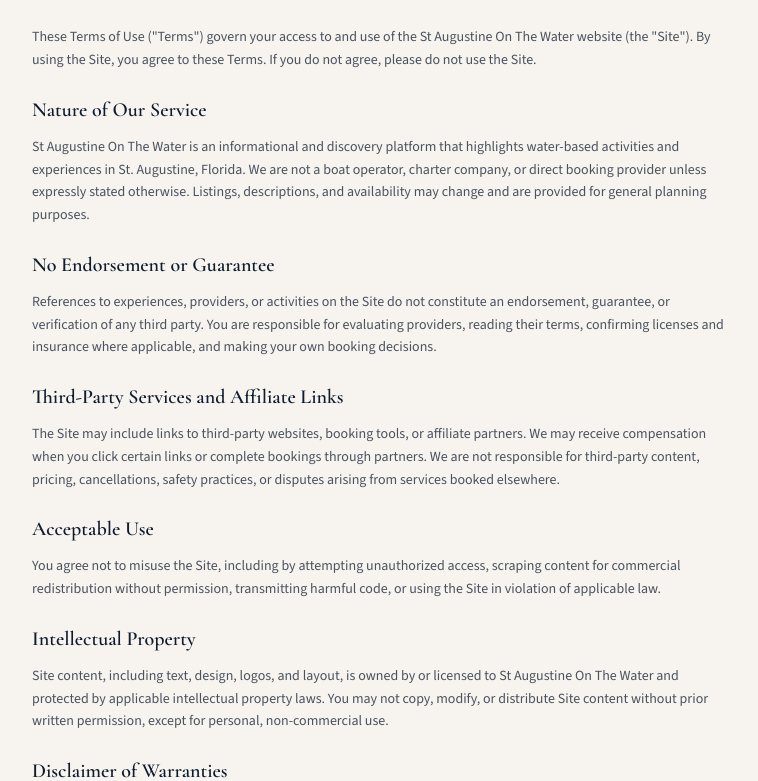
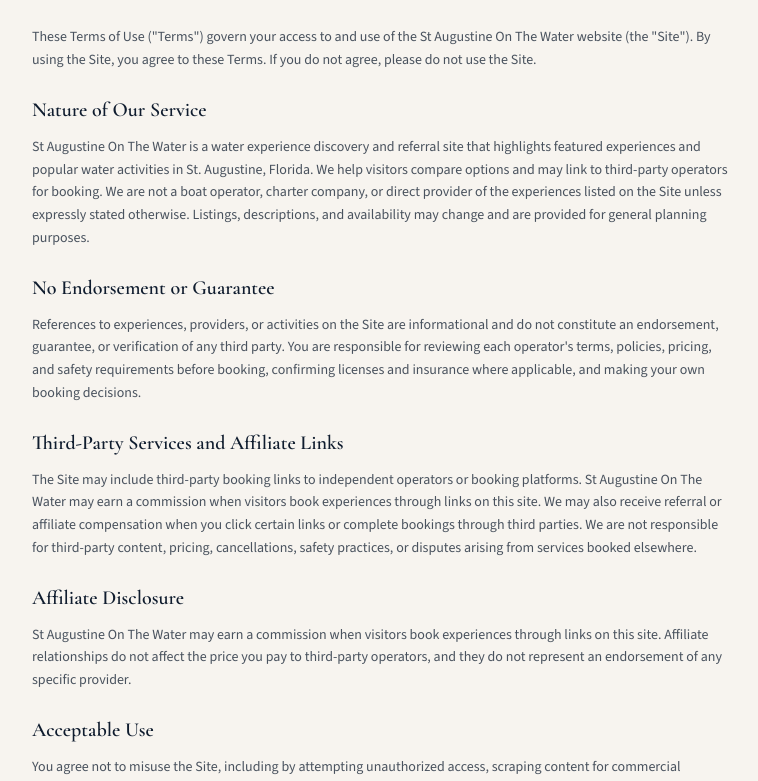
Before and after one commit to reedmosley659/staugustineonthewater, a Next.js app: page /terms in a window 1280 px wide. Shown: the part 281-1062 px from the top of the page, without its empty margins (256-1014 px from the left). Built offline with nearby package versions, Linux system fonts and the light colour scheme.

Commit message:
Prepare site for FHDN approval

```diff
--- a/src/app/layout.tsx
+++ b/src/app/layout.tsx
@@ -17,7 +17,7 @@ const sourceSans = Source_Sans_3({
 export const metadata: Metadata = {
   title: "St Augustine On The Water | Water Experiences in St. Augustine, FL",
   description:
-    "Discover the best water-based experiences in St. Augustine, Florida — private boat rentals, sunset cruises, dolphin tours, fishing charters, and more.",
+    "Compare and discover water-based experiences in St. Augustine, Florida — boat rentals, sunset cruises, dolphin tours, fishing charters, and seasonal cruises.",
 };
 
 export default function RootLayout({
--- a/src/app/privacy-policy/page.tsx
+++ b/src/app/privacy-policy/page.tsx
@@ -11,14 +11,15 @@ export default function PrivacyPolicyPage() {
   return (
     <LegalPageShell title="Privacy Policy">
       <p>
-        <strong>Last updated:</strong> May 18, 2026
+        <strong>Last updated:</strong> May 19, 2026
       </p>
       <p>
         St Augustine On The Water (&quot;we,&quot; &quot;us,&quot; or
-        &quot;our&quot;) operates a tourism experience discovery website that
-        helps visitors learn about water-based activities in St. Augustine,
-        Florida. This Privacy Policy explains how we collect, use, and protect
-        information when you visit our website.
+        &quot;our&quot;) operates a water experience discovery and referral
+        website that helps visitors compare and learn about water-based
+        activities in St. Augustine, Florida. We are not the direct operator of
+        listed experiences. This Privacy Policy explains how we collect, use,
+        and protect information when you visit our website.
       </p>
 
       <section>
@@ -51,10 +52,15 @@ export default function PrivacyPolicyPage() {
           Third-Party Links and Affiliates
         </h2>
         <p className="mt-3">
-          Our website may link to third-party experience providers, booking
-          platforms, or affiliate partners. Those sites have their own privacy
-          policies, and we are not responsible for their practices. Information
-          you provide to a third party is governed by that party&apos;s policies.
+          Our website may include third-party booking links provided by
+          independent operators or booking platforms. We may earn affiliate or
+          referral commissions when you use certain links, as described in our{" "}
+          <a href="/terms" className="text-teal underline-offset-2 hover:underline">
+            Terms of Use
+          </a>
+          . Those third-party sites have their own privacy policies, and we are
+          not responsible for their practices. Information you provide to a third
+          party is governed by that party&apos;s policies.
         </p>
       </section>
 
--- a/src/app/terms/page.tsx
+++ b/src/app/terms/page.tsx
@@ -11,7 +11,7 @@ export default function TermsPage() {
   return (
     <LegalPageShell title="Terms of Use">
       <p>
-        <strong>Last updated:</strong> May 18, 2026
+        <strong>Last updated:</strong> May 19, 2026
       </p>
       <p>
         These Terms of Use (&quot;Terms&quot;) govern your access to and use of
@@ -25,12 +25,13 @@ export default function TermsPage() {
           Nature of Our Service
         </h2>
         <p className="mt-3">
-          St Augustine On The Water is an informational and discovery platform
-          that highlights water-based activities and experiences in St.
-          Augustine, Florida. We are not a boat operator, charter company, or
-          direct booking provider unless expressly stated otherwise. Listings,
-          descriptions, and availability may change and are provided for general
-          planning purposes.
+          St Augustine On The Water is a water experience discovery and referral
+          site that highlights featured experiences and popular water activities
+          in St. Augustine, Florida. We help visitors compare options and may
+          link to third-party operators for booking. We are not a boat operator,
+          charter company, or direct provider of the experiences listed on the
+          Site unless expressly stated otherwise. Listings, descriptions, and
+          availability may change and are provided for general planning purposes.
         </p>
       </section>
 
@@ -39,10 +40,11 @@ export default function TermsPage() {
           No Endorsement or Guarantee
         </h2>
         <p className="mt-3">
-          References to experiences, providers, or activities on the Site do not
-          constitute an endorsement, guarantee, or verification of any third
-          party. You are responsible for evaluating providers, reading their
-          terms, confirming licenses and insurance where applicable, and making
+          References to experiences, providers, or activities on the Site are
+          informational and do not constitute an endorsement, guarantee, or
+          verification of any third party. You are responsible for reviewing each
+          operator&apos;s terms, policies, pricing, and safety requirements before
+          booking, confirming licenses and insurance where applicable, and making
           your own booking decisions.
         </p>
       </section>
@@ -52,11 +54,25 @@ export default function TermsPage() {
           Third-Party Services and Affiliate Links
         </h2>
         <p className="mt-3">
-          The Site may include links to third-party websites, booking tools, or
-          affiliate partners. We may receive compensation when you click certain
-          links or complete bookings through partners. We are not responsible for
+          The Site may include third-party booking links to independent operators
+          or booking platforms. St Augustine On The Water may earn a commission
+          when visitors book experiences through links on this site. We may also
+          receive referral or affiliate compensation when you click certain links
+          or complete bookings through third parties. We are not responsible for
           third-party content, pricing, cancellations, safety practices, or
           disputes arising from services booked elsewhere.
+        </p>
+      </section>
+
+      <section>
+        <h2 className="font-display text-xl font-semibold text-navy">
+          Affiliate Disclosure
+        </h2>
+        <p className="mt-3">
+          St Augustine On The Water may earn a commission when visitors book
+          experiences through links on this site. Affiliate relationships do not
+          affect the price you pay to third-party operators, and they do not
+          represent an endorsement of any specific provider.
         </p>
       </section>
 
--- a/src/components/About.tsx
+++ b/src/components/About.tsx
@@ -10,16 +10,15 @@ export function About() {
           Your Guide to St. Augustine&apos;s Waters
         </h2>
         <p className="mt-6 text-base leading-relaxed text-white/80 sm:text-lg">
-          St Augustine On The Water helps visitors discover the best
-          water-based experiences in St. Augustine — from serene sunset cruises
-          along historic shorelines to thrilling dolphin encounters and
-          professionally guided fishing trips.
+          St Augustine On The Water helps visitors compare and discover
+          water-based experiences in St. Augustine, including boat rentals,
+          sunset cruises, dolphin tours, fishing charters, and seasonal cruises.
         </p>
         <p className="mt-4 text-base leading-relaxed text-white/70">
           Whether you are planning a romantic evening on the water, a family
           adventure, or a seasonal holiday cruise, we highlight featured
-          experiences and local favorites to help you plan your time on the
-          water.
+          experiences and local recommendations to help you plan your time on
+          the water.
         </p>
       </div>
     </section>
--- a/src/components/Contact.tsx
+++ b/src/components/Contact.tsx
@@ -9,9 +9,9 @@ export function Contact() {
           Get in Touch
         </h2>
         <p className="mt-4 text-base leading-relaxed text-navy/70">
-          Questions about experiences or partnership opportunities? We would
-          love to hear from you. Our team is preparing full booking listings —
-          reach out in the meantime.
+          Questions about featured experiences or this site? We would love to
+          hear from you. Our team is preparing full booking listings — reach out
+          in the meantime.
         </p>
         <a
           href="mailto:hello@staugustineonthewater.com"
--- a/src/components/FeaturedCategories.tsx
+++ b/src/components/FeaturedCategories.tsx
@@ -65,7 +65,7 @@ export function FeaturedCategories() {
                   {category.description}
                 </p>
                 <span className="mt-6 inline-flex items-center text-xs font-semibold uppercase tracking-wider text-gold">
-                  Coming Soon
+                  Experiences Coming Soon
                   <ArrowIcon />
                 </span>
               </article>
--- a/src/components/Footer.tsx
+++ b/src/components/Footer.tsx
@@ -36,7 +36,11 @@ export function Footer() {
             </Link>
           </nav>
         </div>
-        <p className="mt-10 text-center text-xs text-navy/50">
+        <p className="mx-auto mt-8 max-w-2xl text-center text-xs leading-relaxed text-navy/45">
+          St Augustine On The Water may earn a commission when visitors book
+          experiences through links on this site.
+        </p>
+        <p className="mt-6 text-center text-xs text-navy/50">
           &copy; {year} St Augustine On The Water. All rights reserved.
         </p>
       </div>
--- a/src/components/Hero.tsx
+++ b/src/components/Hero.tsx
@@ -49,7 +49,7 @@ export function Hero() {
             St. Augustine, Florida
           </p>
           <h1 className="font-display text-4xl font-semibold leading-[1.1] text-white sm:text-5xl lg:text-6xl xl:text-7xl">
-            Discover the Best Water Experiences in St. Augustine
+            Discover Water Experiences in St. Augustine
           </h1>
           <p className="mt-6 max-w-2xl text-lg leading-relaxed text-white/85 sm:text-xl">
             From private boat rentals and sunset cruises to dolphin tours,
--- a/src/components/WhyBookWithUs.tsx
+++ b/src/components/WhyBookWithUs.tsx
@@ -10,9 +10,9 @@ const reasons = [
       "Our recommendations reflect deep familiarity with St. Augustine's waterways and seasons.",
   },
   {
-    title: "Premium Experiences",
+    title: "Popular Activities",
     description:
-      "We focus on quality outings — from intimate sunset sails to well-equipped fishing charters.",
+      "Explore popular water activities — from sunset sails to fishing charters on local waters.",
   },
   {
     title: "Easy Comparison",
```
